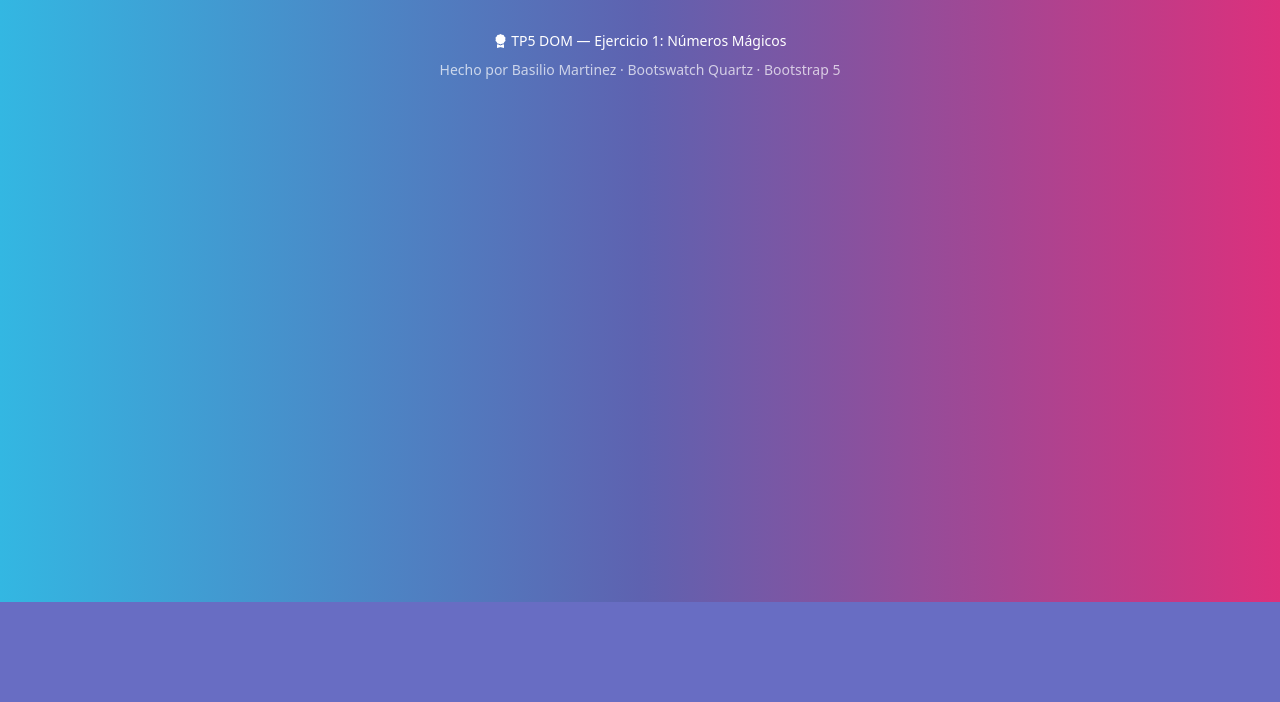
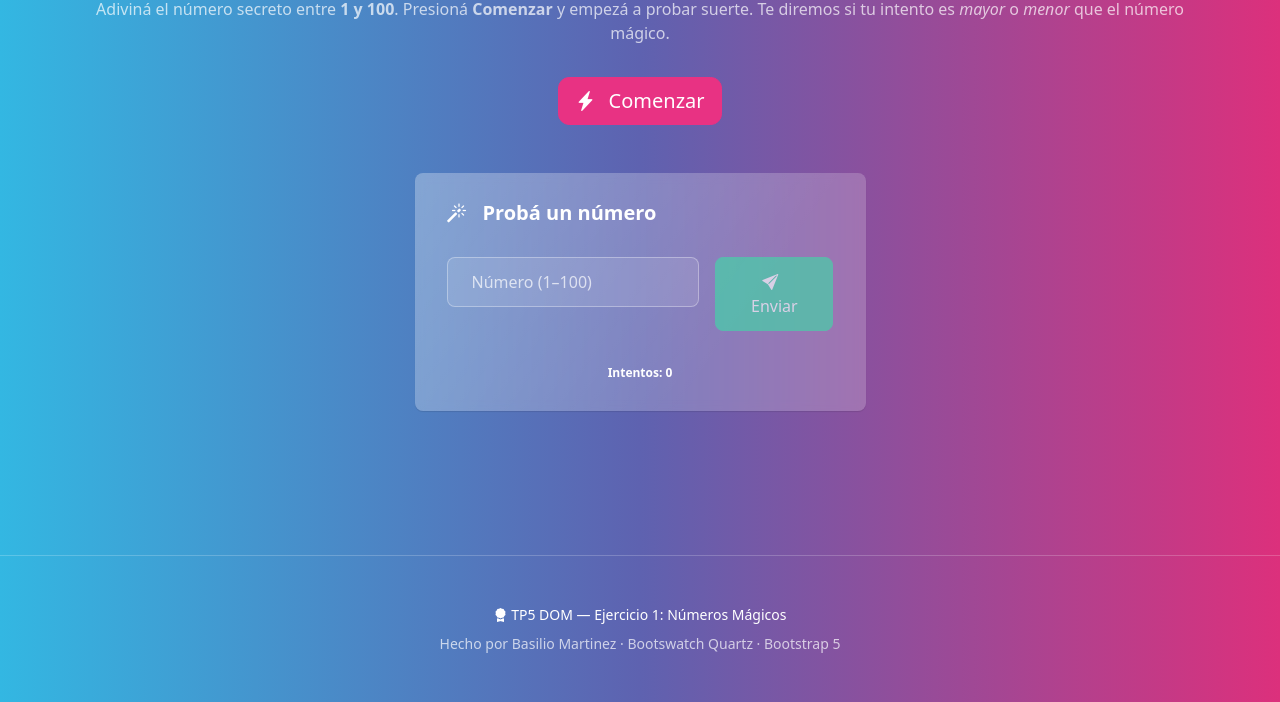
Before and after one commit to basiliomartinez/TP5-DOM-EJ1-numerosMagicos, a plain HTML site: page index.html in a window 1280 px wide. Shown: the part 198-900 px from the top of the page. Before the commit the page ends 800 px from the top, so only its background shows below. Drawn offline with nearby package versions, Linux system fonts and the light colour scheme.

Commit message:
Correcion del navbar y agregado de estilos en el css

```diff
--- a/css/style.css
+++ b/css/style.css
@@ -0,0 +1,36 @@
+body{
+    display: flex;
+    flex-direction: column;
+    min-height: 100vh;
+}
+
+main{
+    flex-grow: 1;
+}
+
+/* Desplazamiento suave para anclas internas */
+html { scroll-behavior: smooth; }
+
+/* Si alguna vez uso navbar fixed-top, esto evita que tape el título.
+   Ajustá el 80px si tu navbar fuera más alta. */
+#como-jugar, #juego { scroll-margin-top: 80px; }
+
+/* Resaltado breve de sección al llegar */
+@keyframes section-pulse {
+  0%   { transform: scale(1); box-shadow: none; }
+  20%  { transform: scale(1.01); box-shadow: 0 0 0 0.5rem rgba(var(--bs-primary-rgb), .25); }
+  100% { transform: scale(1); box-shadow: none; }
+}
+.pulse-highlight {
+  animation: section-pulse 800ms ease-out 1;
+  border-radius: .75rem; /* se ve más prolijo con Quartz */
+}
+
+/* Resaltado de foco para un control (input o botón) */
+@keyframes field-blink {
+  0%   { box-shadow: 0 0 0 .25rem rgba(var(--bs-success-rgb), .4); }
+  100% { box-shadow: none; }
+}
+.field-highlight {
+  animation: field-blink 1000ms ease-out 1;
+}
--- a/index.html
+++ b/index.html
@@ -53,6 +53,59 @@
         </div>
       </nav>
     </header>
+    <main class="container py-4">
+      <!-- Hero -->
+      <section class="text-center mb-4" id="como-jugar">
+        <h1 class="display-6">🎲 Juego: Números Mágicos</h1>
+        <p class="text-muted mb-3">
+          Adiviná el número secreto entre <b>1 y 100</b>. Presioná
+          <b>Comenzar</b> y empezá a probar suerte. Te diremos si tu intento es
+          <em>mayor</em> o <em>menor</em> que el número mágico.
+        </p>
+        <button id="btn-start" class="btn btn-primary btn-lg">
+          <i class="bi bi-lightning-charge-fill me-1"></i> Comenzar
+        </button>
+      </section>
+
+      <!-- Card del juego -->
+      <section class="row justify-content-center" id="juego">
+        <div class="col-md-6 col-lg-5">
+          <div class="card border-0 shadow-sm">
+            <div class="card-body">
+              <h2 class="h5 mb-3">
+                <i class="bi bi-magic me-2"></i>Probá un número
+              </h2>
+
+              <form id="form-intento" class="row g-2" autocomplete="off">
+                <div class="col-8">
+                  <label for="input-numero" class="form-label visually-hidden">Número (1–100)</label>
+                  <input
+                    id="input-numero"
+                    type="number"
+                    class="form-control"
+                    placeholder="Número (1–100)"
+                    min="1"
+                    max="100"
+                    required
+                    disabled
+                  />
+                </div>
+                <div class="col-4 d-grid">
+                  <button id="btn-enviar" class="btn btn-success" type="submit" disabled>
+                    <i class="bi bi-send-fill me-1"></i> Enviar
+                  </button>
+                </div>
+              </form>
+
+              <div class="text-center">
+                <span id="msg-intentos" class="badge bg-secondary mt-3">Intentos: 0</span>
+              </div>
+            </div>
+          </div>
+        </div>
+      </section>
+    </main>
+
 
    <footer class="text-center py-4 mt-5 bg-body-tertiary border-top">
       <div class="container small">
@@ -70,6 +123,6 @@
       integrity="sha384-FKyoEForCGlyvwx9Hj09JcYn3nv7wiPVlz7YYwJrWVcXK/BmnVDxM+D2scQbITxI"
       crossorigin="anonymous"
     ></script>
-    <script src=""></script>
+    <script src="./js/Ejercicio1.js"></script>
 </body>
 </html>
```
